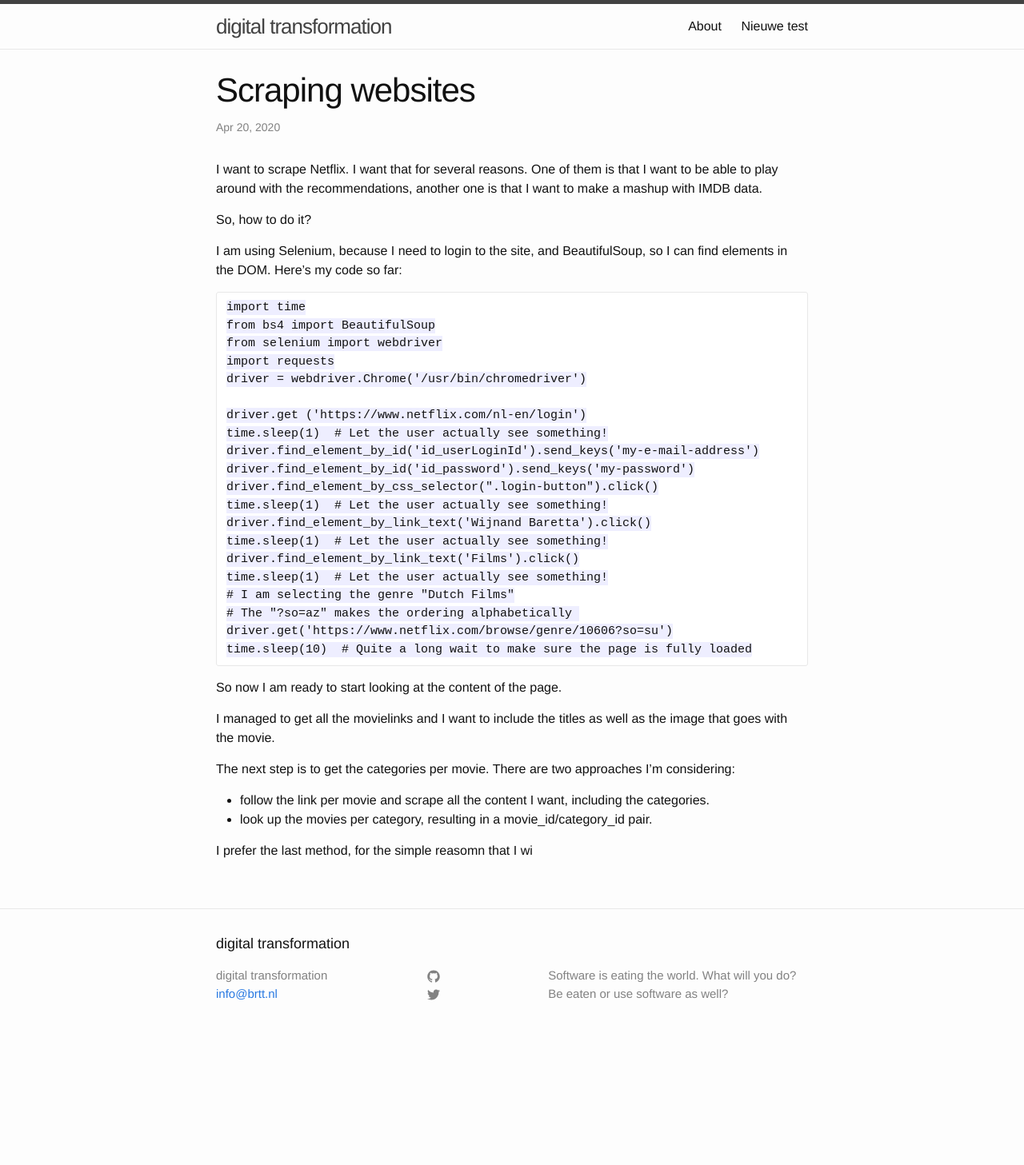
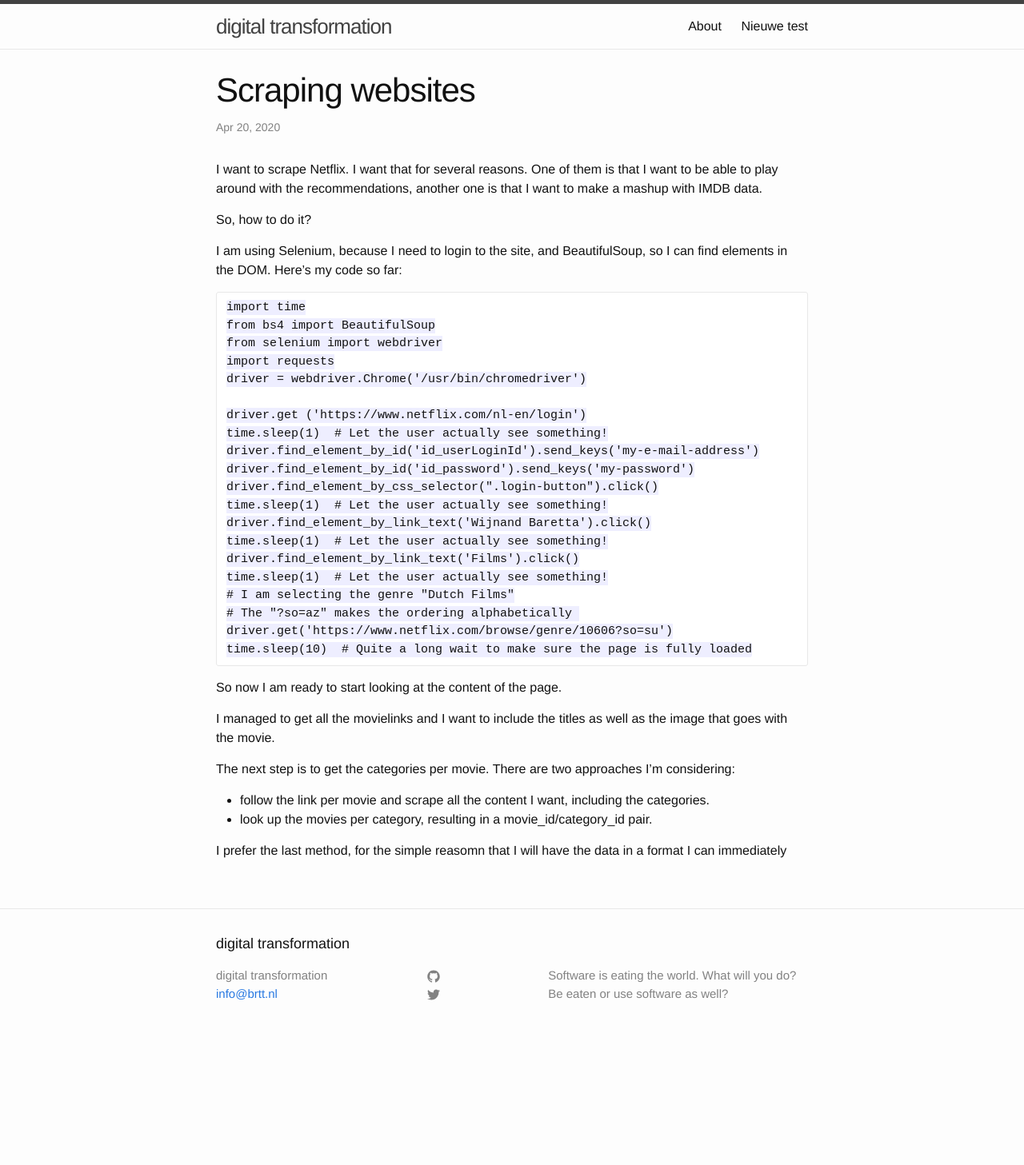
Before and after one commit to wijnandb/wijnandb.github.io, a Jekyll site: the page built from _posts/2020-4-20-scraping-websites.md, in a window 1280 px wide. Shown: the whole page at 80% size. Built offline with Jekyll 4.4.1, drawn with Linux system fonts in a browser that asks for light colours; our own code applies the rules of GitHub Pages for plain Markdown files.

Commit message:
_posts/2020-4-20-scraping-websites.md updated from https://stackedit.io/

```diff
--- a/_posts/2020-4-20-scraping-websites.md
+++ b/_posts/2020-4-20-scraping-websites.md
@@ -41,9 +41,9 @@ The next step is to get the categories per movie. There are two approaches I'm c
 - follow the link per movie and scrape all the content I want, including the categories.
 - look up the movies per category, resulting in a movie_id/category_id pair.
 
-I prefer the last method, for the simple reasomn that I wi
+I prefer the last method, for the simple reasomn that I will have the data in a format I can immediately
 <!--stackedit_data:
-eyJoaXN0b3J5IjpbLTE1Nzk5NzcyOTYsMTc0Mzg4MzI0NywtOD
+eyJoaXN0b3J5IjpbLTEyNTkzMDQ2NzUsMTc0Mzg4MzI0NywtOD
 I1NTcwNzM1LDE3NjY3MDIzNzEsLTExNDk0NTgzNTMsNDUxNjM4
 OTI0LC0xMTY3ODQxMzY5XX0=
 -->
```
